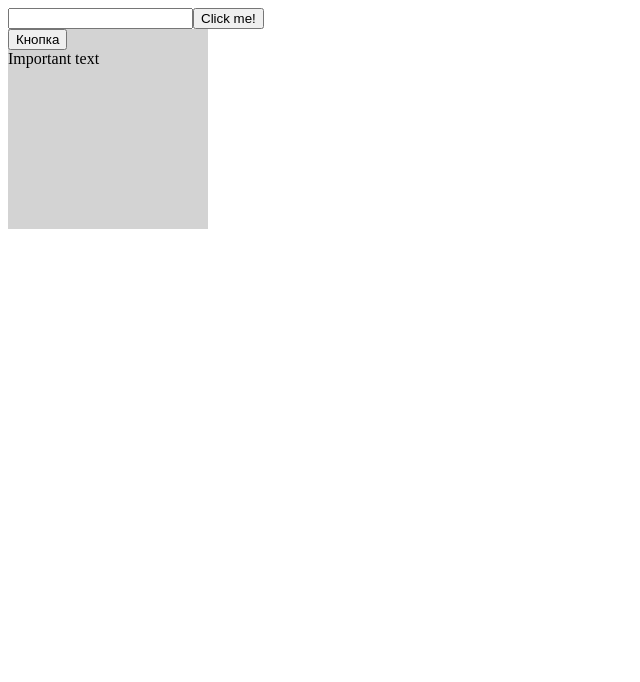
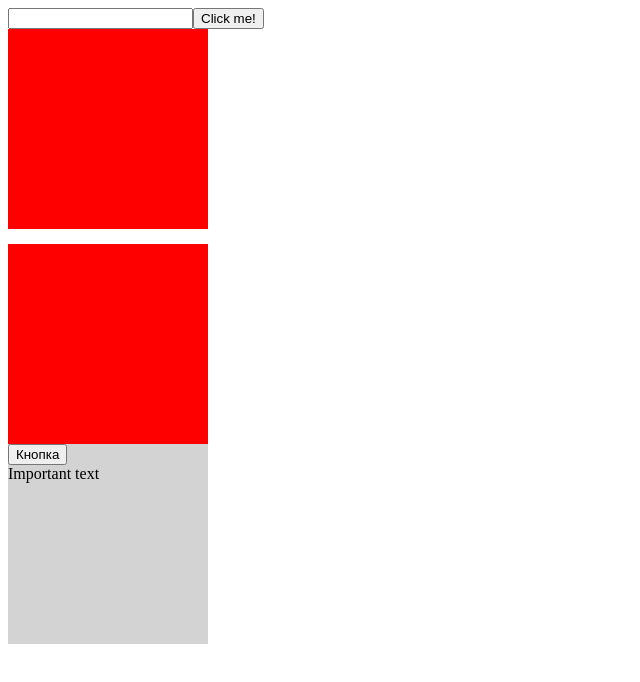
Before and after one commit to Aleksandr-Glebik/react-ts-ulbi-tv, a React (Create React App) app: page / in a window 1280 px wide. Shown: the top 682 px of the page, without its empty margins (0-640 px from the left). Built offline with nearby package versions, Linux system fonts and the light colour scheme; no server answers.

Commit message:
feat: add dragg and drop event

```diff
--- a/src/components/EventExample.tsx
+++ b/src/components/EventExample.tsx
@@ -2,6 +2,7 @@ import React, {FC, useState} from 'react'
 
 const EventExample: FC = () => {
     const [value, setValue] = useState<string>('')
+    const [isDrag, setIsDrag] = useState<boolean>(false)
 
     const changeHandler = (e: React.ChangeEvent<HTMLInputElement>) => {
         setValue(e.target.value)
@@ -11,10 +12,49 @@ const EventExample: FC = () => {
         console.log(value);
     }
 
+    const dragHandler = (e: React.DragEvent<HTMLDivElement>) => {
+        console.log('Drag');
+
+    }
+
+    const dragWithPreventHandler = (e: React.DragEvent<HTMLDivElement>) => {
+        e.preventDefault()
+        setIsDrag(true)
+    }
+
+    const leaveHandler = (e: React.DragEvent<HTMLDivElement>) => {
+        e.preventDefault()
+        setIsDrag(false)
+    }
+    const dropHandler = (e: React.DragEvent<HTMLDivElement>) => {
+        e.preventDefault()
+        setIsDrag(false)
+        console.log('Drop');
+
+    }
+
     return (
         <div>
             <input type='text' value={value} onChange={changeHandler}/>
             <button onClick={clickHandler}>Click me!</button>
+            <div onDrag={dragHandler}
+                 draggable
+                 style={{
+                    width: '200px',
+                    height: '200px',
+                    background: 'red'
+                }}></div>
+            <div onDrop={dropHandler}
+                 onDragLeave={leaveHandler}
+                 onDragOver={dragWithPreventHandler}
+                 style={{
+                    width: '200px',
+                    height: '200px',
+                    background: isDrag
+                      ? 'blue'
+                      : 'red',
+                    marginTop: '15px'
+                 }}></div>
         </div>
     )
 }
```
